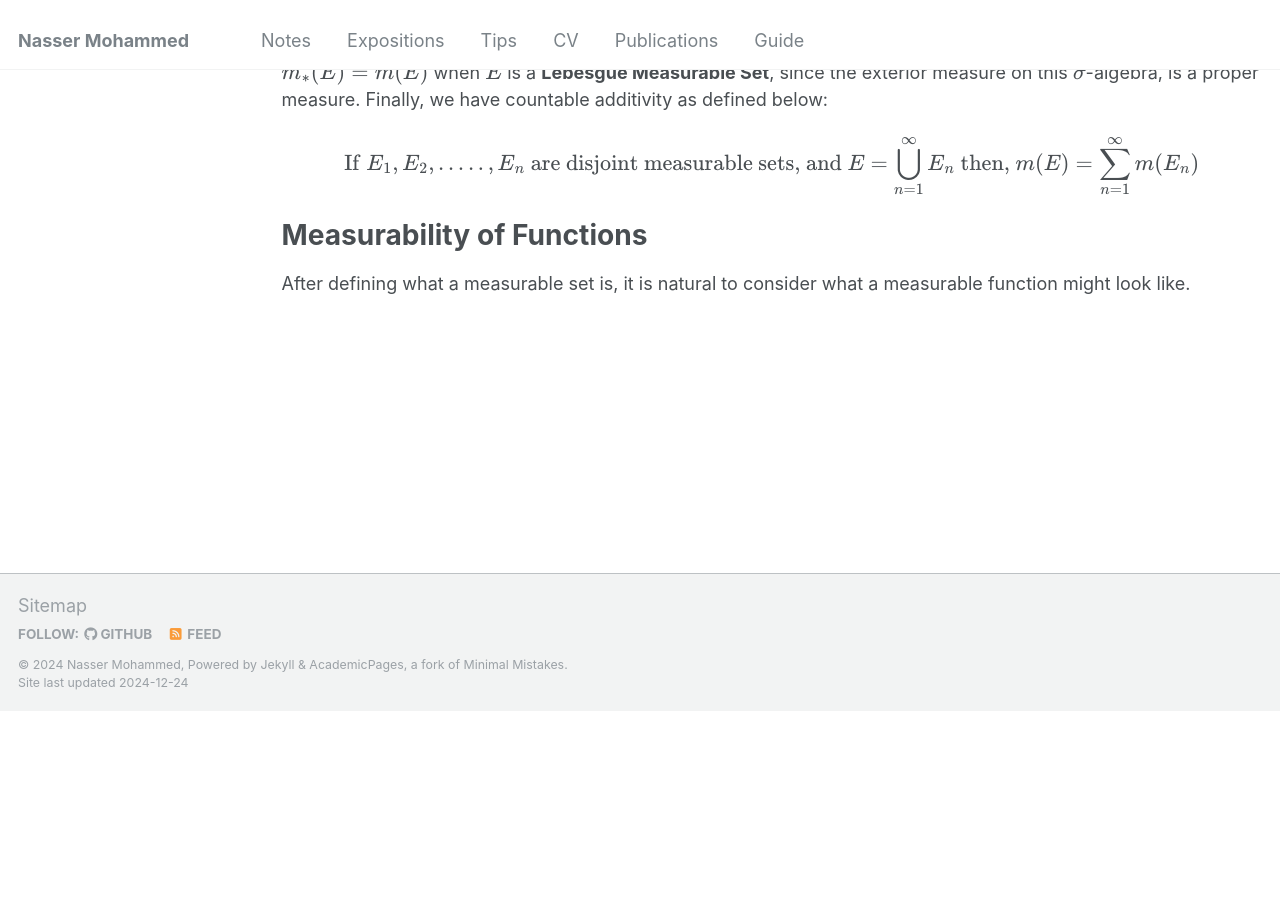
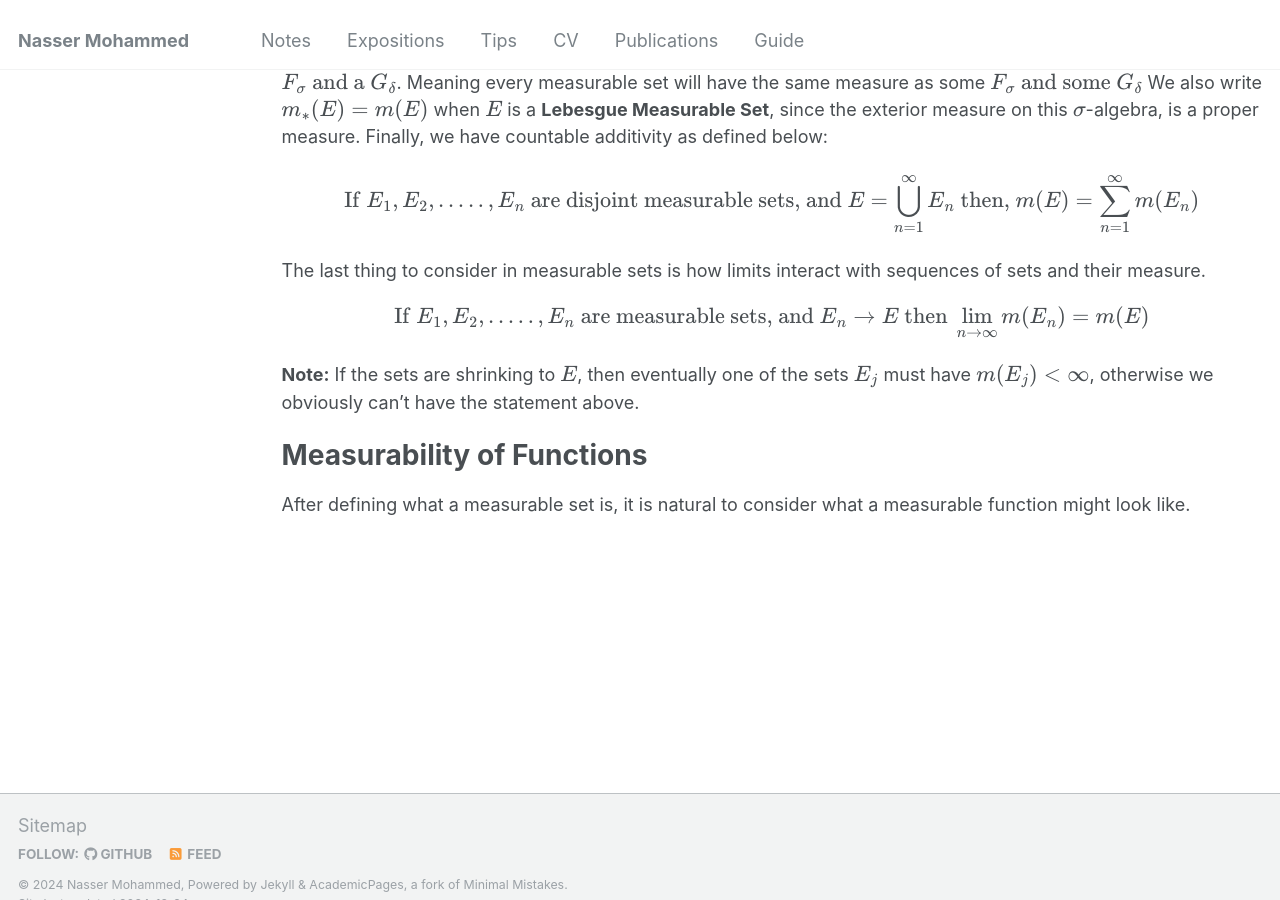
Before and after one commit to Nasser-Mohammed/Nasser-Mohammed.github.io, a Jekyll site: the page built from _pages/notes/analysis/lebesguemeas.md, in a window 1280 px wide and 900 px high, scrolled down 5225 px. Built offline with Jekyll 4.4.1, drawn with Linux system fonts in a browser that asks for light colours; before the commit the page ends 5936 px from its top, so only the background shows below that.

Commit message:
Update lebesguemeas.md

```diff
--- a/_pages/notes/analysis/lebesguemeas.md
+++ b/_pages/notes/analysis/lebesguemeas.md
@@ -91,6 +91,9 @@ These sets are important, because every set in the **Lebesgue Measurable Sets**
 We also write \\(m_{\ast}(E) = m(E)\\) when \\(E\\) is a **Lebesgue Measurable Set**, since the exterior measure on this \\(\sigma\\)-algebra, is a proper measure.
 Finally, we have countable additivity as defined below:
 \\[\text{If }E_1, E_2, ..... ,E_n \text{ are disjoint measurable sets, and } E = \bigcup_{n = 1}^{\infty}E_n \text{  then,  } m(E) = \sum_{n = 1}^{\infty}m(E_n)\\]
+The last thing to consider in measurable sets is how limits interact with sequences of sets and their measure.
+\\[\text{If } E_1, E_2, ..... , E_n \text{ are measurable sets, and }  {E_n} \rightarrow E \text{ then } \lim_{n \rightarrow \infty}m(E_n) = m(E)\\]
+**Note:** If the sets are shrinking to \\(E\\), then eventually one of the sets \\(E_j\\) must have \\(m(E_j) < \infty\\), otherwise we obviously can't have the statement above.
 
 Measurability of Functions
 ====
```
